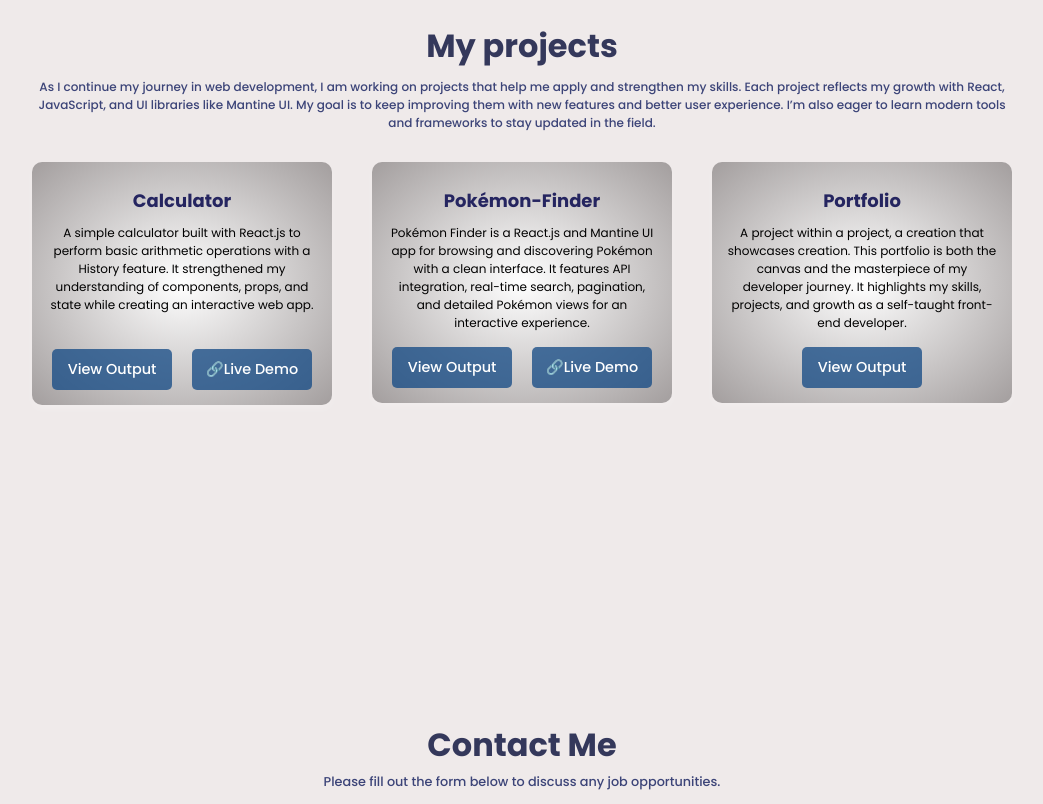
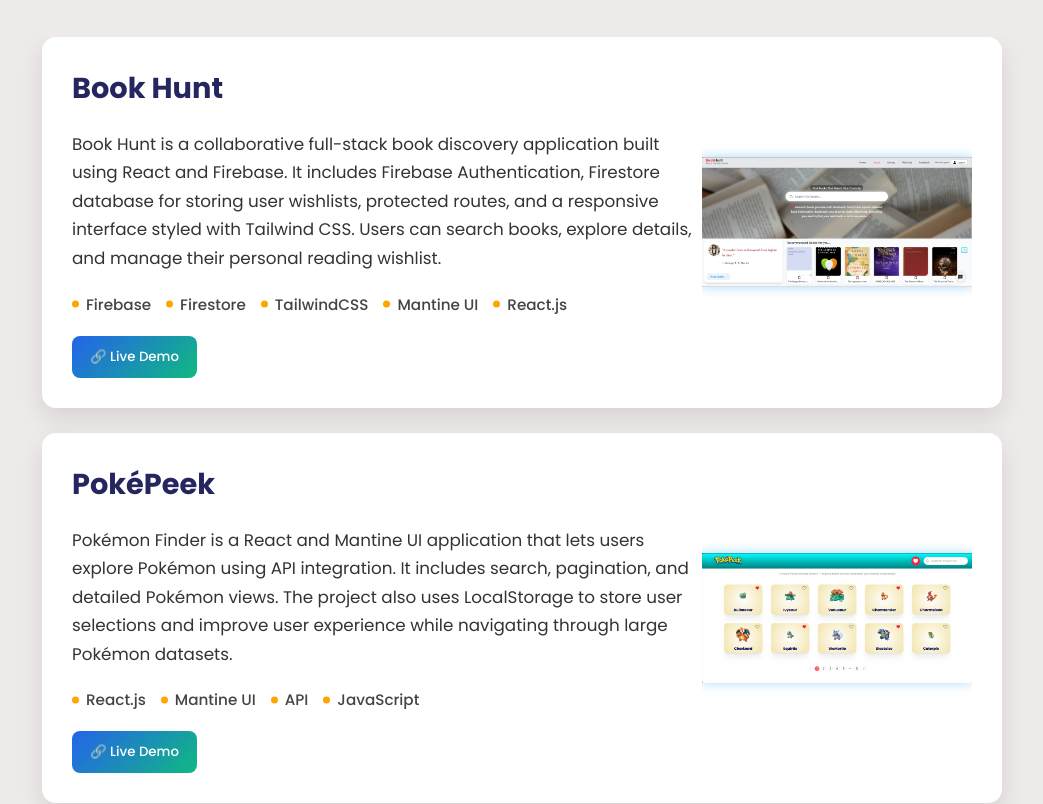
Before and after one commit to Arunthathi1705/porfolio, a React (Create React App) app: page / in a window 1280 px wide. Shown: the part 1640-2444 px from the top of the page, without its empty margins (118-1161 px from the left). Built offline with nearby package versions, Linux system fonts and the light colour scheme.

Commit message:
update project section by adding Book-hunt project card

```diff
--- a/package.json
+++ b/package.json
@@ -6,6 +6,7 @@
     "@emailjs/browser": "^4.4.1",
     "@fontsource/poppins": "^5.2.6",
     "cra-template": "1.2.0",
+    "framer-motion": "^12.35.1",
     "react": "^19.0.0",
     "react-dom": "^19.0.0",
     "react-scripts": "5.0.1"
--- a/src/App.css
+++ b/src/App.css
@@ -1,10 +1,12 @@
 * {
-    overflow-x: auto;
-    max-width: 100vw;
     margin: 0;
     padding: 0;
     font-family: "poppins","sans-serif";
     box-sizing: border-box;
     scroll-behavior: smooth;
+}
 
+html, body {
+    max-width: 100vw;
+    overflow-x: hidden;
 }
--- a/src/components/Project.js
+++ b/src/components/Project.js
@@ -1,80 +1,193 @@
-import React, { useState } from 'react'
+import React from "react";
+import { motion } from "framer-motion";
 import "./../styles/Project.css";
-import calcImage from '../components/Assets/calculator.png';
-import portfolioImage from '../components/Assets/portfolio.png';
-import pokemonImage from '../components/Assets/pokemonImg.png';
+
+import calcImage from "../components/Assets/calculator.png";
+import portfolioImage from "../components/Assets/portfolio.png";
+import pokemonImage from "../components/Assets/pokemonImg.png";
+import bookImage from "../components/Assets/book-hunt.png";
 
 const Project = () => {
-  const [showImage, setShowImage] = useState(false);
-  const [showPokemonImage, setShowPokemonImage] = useState(false);
-  const [showPortfolioImage, setShowPortfolioImage] = useState(false);
+
+  const cardAnimation = {
+  hidden: { opacity: 0 },
+  visible: {
+    opacity: 1,
+    transition: { duration: 0.5 }
+  }
+};
+
 
   return (
     <div id="Projects">
+
       <div className="projectDescription">
-        <h1>My projects</h1>
-        <p>As I continue my journey in web development, I am working on projects that help me apply and strengthen my skills. Each project reflects my growth with React, JavaScript, and UI libraries like Mantine UI. My goal is to keep improving them with new features and better user experience. I’m also eager to learn modern tools and frameworks to stay updated in the field.</p>
+        <h1>My Projects</h1>
+        <p>
+          As I continue my journey in web development, I build projects that
+          strengthen my understanding of React, JavaScript, and modern UI
+          libraries. These projects helped me practice API integration,
+          authentication, state management, and creating responsive user
+          interfaces.
+        </p>
       </div>
-      <div className='projectSection'>
-        <div className="projectBox">
 
-          <h2>Calculator</h2>
-          <p className='calcDescription'>A simple calculator built with React.js to perform basic arithmetic operations with a History feature. It strengthened my understanding of components, props, and state while creating an interactive web app.</p>
-          <div className="buttonContainer">
-            <button
-              onClick={() => setShowImage(!showImage)}
-              className="blueButton" >
+      <div className="projectSection">
 
-              {showImage ? "✖️Close" : "View Output"
-              }
-            </button>
-            <a href="https://calculator-by-akalya.netlify.app" target="_blank" rel="noopener noreferrer" >
-              <button className="demoButton">🔗Live Demo</button>
+        {/* BOOK HUNT */}
+        <motion.div
+          className="projectBox"
+          variants={cardAnimation}
+          initial="hidden"
+          whileInView="visible"
+         viewport={{ once: true }}
+  transition={{ duration: 0.5 }}
+        >
+          <div className="leftSection">
+            <h2>Book Hunt</h2>
+            <p>
+              Book Hunt is a collaborative full-stack book discovery application
+              built using React and Firebase. It includes Firebase
+              Authentication, Firestore database for storing user wishlists,
+              protected routes, and a responsive interface styled with Tailwind
+              CSS. Users can search books, explore details, and manage their
+              personal reading wishlist.
+            </p>
+ <div className="techStack">
+    <span>Firebase</span>
+    <span>Firestore</span>
+    <span>TailwindCSS</span>
+    <span>Mantine UI</span>
+    <span>React.js</span>
+  </div>
+            <a
+              href="https://book-hunt-app.netlify.app/"
+              target="_blank"
+              rel="noopener noreferrer"
+            >
+              <button className="demoButton">🔗 Live Demo</button>
             </a>
           </div>
 
-          {showImage && <img src={calcImage} alt="calculator" height="200px" width="150px" className='projectImage' />}
-
-        </div>
+          <div className="rightSection">
+            <img src={bookImage} alt="Book Hunt" className="projectImage" />
+          </div>
+        </motion.div>
 
 
-        <div className="projectBox">
-          <h2>Pokémon-Finder</h2>
-          <p>Pokémon Finder is a React.js and Mantine UI app for browsing and discovering Pokémon with a clean interface. It features API integration, real-time search, pagination, and detailed Pokémon views for an interactive experience.</p>
-          <div className="buttonContainer">
-            <button
-              onClick={() => setShowPokemonImage(!showPokemonImage)}
-              className="blueButton">
-              {showPokemonImage ? "✖️Close" : "View Output"}
-            </button>
-            <a href="https://pokepeek-by-akalya.netlify.app" target="_blank" rel="noopener noreferrer" >
-              <button className="demoButton">🔗Live Demo</button>
+        {/* POKEMON */}
+        <motion.div
+          className="projectBox"
+          variants={cardAnimation}
+          initial="hidden"
+          whileInView="visible"
+          viewport={{ once: true }}
+  transition={{ duration: 0.5 }}
+        >
+          <div className="leftSection">
+            <h2>PokéPeek</h2>
+            <p>
+              Pokémon Finder is a React and Mantine UI application that lets
+              users explore Pokémon using API integration. It includes search,
+              pagination, and detailed Pokémon views. The project also uses
+              LocalStorage to store user selections and improve user experience
+              while navigating through large Pokémon datasets.
+            </p>
+<div className="techStack">
+  <span>React.js</span>
+  <span>Mantine UI</span>
+  <span>API</span>
+  <span>JavaScript</span>
+</div>
+
+            <a
+              href="https://pokepeek-by-akalya.netlify.app/"
+              target="_blank"
+              rel="noopener noreferrer"
+            >
+              <button className="demoButton">🔗 Live Demo</button>
             </a>
           </div>
 
-          {showPokemonImage && <img src={pokemonImage} height="160px" width="250px" alt="pokemon-finder" className='projectImage' />}
+          <div className="rightSection">
+            <img src={pokemonImage} alt="Pokemon Finder" className="projectImage" />
+          </div>
+        </motion.div>
 
-        </div>
 
-        <div className="projectBox">
-          <h2>Portfolio</h2>
-          <p>A project within a project, a creation that showcases creation. This portfolio is both the canvas and the masterpiece of my developer journey. It highlights my skills, projects, and growth as a self-taught front-end developer.</p>
-          <div className="buttonContainer">
-            <button
-              onClick={() => setShowPortfolioImage(!showPortfolioImage)}
-              className="blueButton">
+        {/* CALCULATOR */}
+        <motion.div
+          className="projectBox"
+          variants={cardAnimation}
+          initial="hidden"
+          whileInView="visible"
+          viewport={{ once: true }}
+  transition={{ duration: 0.5 }}
+        >
+          <div className="leftSection">
+            <h2>Calculator</h2>
+            <p>
+              A React based calculator application built to perform arithmetic
+              operations with a history feature. This project helped strengthen
+              my understanding of React components, props, state management, and
+              building interactive user interfaces with clean UI structure.
+            </p>
+<div className="techStack">
+  <span>React.js</span>
+  <span>HTML</span>
+  <span>CSS</span>
+  <span>JavaScript</span>
+</div>
 
-              {showPortfolioImage ? "✖️Close" : "View Output"}
-            </button>
+            <a
+              href="https://calculator-by-akalya.netlify.app/"
+              target="_blank"
+              rel="noopener noreferrer"
+            >
+              <button className="demoButton">🔗 Live Demo</button>
+            </a>
           </div>
 
-          {showPortfolioImage && <img src={portfolioImage} height="200px" width="150px" alt="portfolio" className='projectImage' />}
+          <div className="rightSection">
+            <img src={calcImage} alt="Calculator" className="projectImage" />
+          </div>
+        </motion.div>
 
-        </div>
+
+        {/* PORTFOLIO */}
+        <motion.div
+          className="projectBox"
+          variants={cardAnimation}
+          initial="hidden"
+          whileInView="visible"
+          viewport={{ once: true }}
+  transition={{ duration: 0.5 }}
+        >
+          <div className="leftSection">
+            <h2>Portfolio</h2>
+            <p>
+              This portfolio website showcases my projects, technical skills,
+              and development journey as a self-taught front-end developer. It
+              is built with React and modern CSS techniques while focusing on
+              responsive layout, smooth animations, and clean UI design.
+            </p>
+            <div className="techStack">
+  <span>React.js</span>
+  <span>HTML</span>
+  <span>CSS</span>
+  <span>JavaScript</span>
+</div>
+
+          </div>
+
+          <div className="rightSection">
+            <img src={portfolioImage} alt="Portfolio" className="projectImage" />
+          </div>
+        </motion.div>
+
       </div>
     </div>
+  );
+};
 
-  )
-}
-
-export default Project
+export default Project;
--- a/src/styles/Project.css
+++ b/src/styles/Project.css
@@ -1,140 +1,171 @@
-* {
-    margin: 0;
-    padding: 0;
-    box-sizing: border-box;
-    overflow-x: hidden;
+#Projects{
+background-color:rgb(239,234,234);
+min-height:100vh;
+width:100%;
+display:flex;
+flex-direction:column;
+align-items:center;
+color:rgba(25,36,98,0.9);
+padding:20px 0;
+overflow-x: hidden;
 }
 
 
-#Projects {
-    background-color: rgb(239, 234, 234);
-    min-height: calc(100vh - 3rem);
-    width: 100vw;
-    overflow: hidden;
-    display: flex;
-    flex-direction: column;
-    align-items: center;
-    justify-content: center;
-    color: rgba(25, 36, 98, 0.84);
-
+.projectDescription{
+width:70%;
+text-align:center;
+margin-bottom:50px;
 }
 
-.projectDescription {
-    display: flex;
-    flex-direction: column;
-    justify-content: center;
-    align-items: center;
-    padding: 20px;
-    text-align: center;
-    width: 80%;
-    max-width: 100vw;
+.projectDescription h1{
+margin-bottom:10px;
 }
 
-.projectDescription h1 {
-    display: block;
-    color: rgba(15, 22, 63, 0.84);
-    padding-bottom: 0.5rem;
+.projectDescription p{
+font-size:1rem;
+line-height:1.6;
 }
 
-.projectDescription p {
-    font-size: 0.75rem;
-    font-weight: 500;
+/* SECTION */
 
-}
-
-.projectSection {
-    width: 100%;
-    padding: 10px;
-    display: flex;
-    justify-content: center;
-    gap: 40px;
-    flex-direction: row;
-    align-items: flex-start;
-}
-
-.projectBox h2 {
-    padding: 10px;
-    color: rgb(37, 37, 96);
-}
-
-.projectBox {
-    background-image: radial-gradient(white, rgb(163, 158, 158));
-    color: black;
-    max-width: 300px;
-    padding: 15px;
-    border-radius: 10px;
-    box-shadow: 0px 4px 10px rgba(255, 255, 255, 0.2);
-    text-align: center;
-    font-size: 0.75rem;
+.projectSection{
+width:100%;
+display:flex;
+flex-direction:column;
+align-items:center;
+gap:25px;
 }
 
 
-.buttonContainer {
-    display: flex;
-    justify-content: center;
-    align-items: center;
-    gap: 20px;
-    max-width: 100%;
-    flex-wrap: wrap;
-    margin-top: 15px;
+/* CARD */
 
+.projectBox{
+width:75%;
+min-height:300px;
+background:white;
+border-radius:14px;
+display:flex;
+justify-content:space-between;
+padding:30px;
+box-shadow:0 10px 25px rgba(0,0,0,0.1);
+}
+
+/* LEFT */
+
+.leftSection{
+width:70%;
+display:flex;
+flex-direction:column;
+justify-content:center;
+gap:20px;
+}
+
+.leftSection h2{
+font-size:1.8rem;
+color:rgb(37,37,96);
+}
+
+.leftSection p{
+font-size:1.05rem;
+line-height:1.7;
+color:#333;
+}
+
+/* RIGHT */
+
+.rightSection{
+width:30%;
+display:flex;
+align-items:center;
+justify-content:center;
+background:none;
+box-shadow:none;
+border:none;
 }
 
 
-.projectBox button {
-    display: flex;
-    align-items: center;
-    justify-content: center;
-    font-size: 0.9rem;
-    min-width: 120px;
-    color: white;
-    border: none;
-    border-radius: 5px;
-    cursor: pointer;
+/* IMAGE */
+
+.projectImage{
+width:100%;
+max-width:280px;
+height:250px;
+object-fit:contain;
+filter: drop-shadow(0 0 6px rgba(0,150,255,0.35));
 }
 
-.blueButton,
-.demoButton {
-    font-family: "poppins";
-    font-weight: 500;
-    padding: 10px 13px;
-    background: #134984c1;
+/* BUTTON */
+
+.demoButton{
+padding:11px 18px;
+border:none;
+border-radius:8px;
+color:white;
+font-weight:500;
+cursor:pointer;
+background:linear-gradient(135deg,#2563eb,#10b981);
+transition:0.3s;
 }
 
-.blueButton:hover,
-.demoButton:hover {
-    background-color: #11365f;
-}
-
-.buttonContainer a {
-    text-decoration: none;
-}
-
-.projectBox button img {
-    width: 30px;
-    height: 30px;
+.demoButton:hover{
+transform:translateY(-2px);
+box-shadow:0 8px 18px rgba(0,0,0,0.2);
 }
 
 
-.projectImage {
-    object-fit: contain;
-    margin-top: 20px;
+.techStack{
+display:flex;
+flex-wrap:wrap;
+gap:15px;
+font-size:0.95rem;
+color:#444;
 }
 
-.calcDescription {
-    margin-bottom: 35px;
+/* orange dot */
+
+.techStack span{
+position:relative;
+padding-left:14px;
+font-weight:500;
+}
+
+.techStack span::before{
+content:"";
+position:absolute;
+left:0;
+top:50%;
+transform:translateY(-50%);
+width:7px;
+height:7px;
+background:orange;
+border-radius:50%;
 }
 
 
-@media screen and (max-width: 990px) {
-    .projectSection {
-        width: 90%;
-        padding: 10px;
-        display: flex;
-        justify-content: center;
-        gap: 40px;
-        flex-direction: column;
-        align-items: center;
-    }
+/* MOBILE */
+
+@media screen and (max-width:900px){
+
+
+
+.projectBox{
+flex-direction:column;
+height:auto;
+width:90%;
+gap:20px;
+}
+
+.leftSection{
+width:100%;
+}
+
+.rightSection{
+width:100%;
+}
+
+.projectImage{
+width:220px;
+height:220px;
+}
 
 }
```
Also changed, not shown: src/components/Assets/book-hunt.png (added), 1 other file (tests, documents, lock files or other folders).
